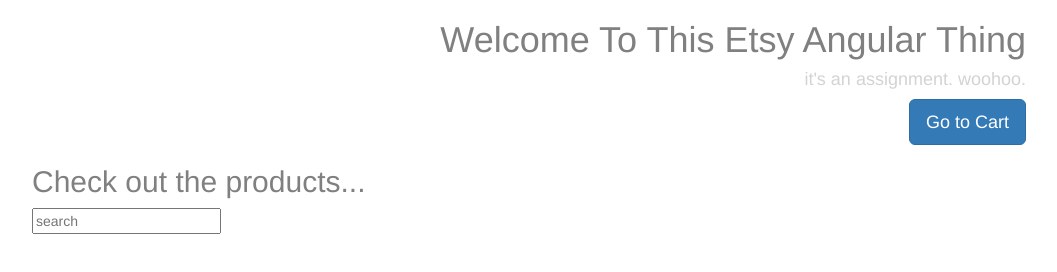
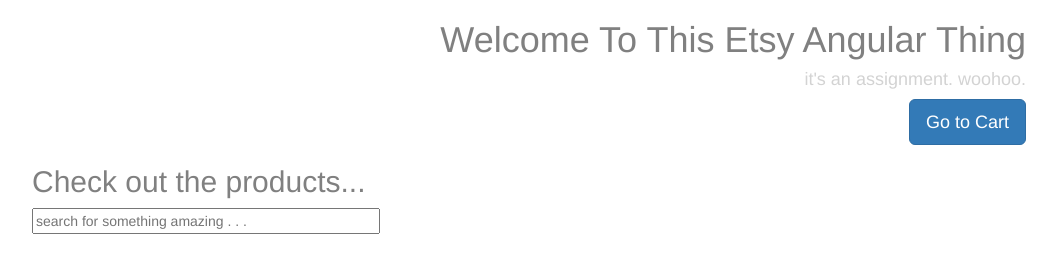
Before and after one commit to Elizabeth-Evans/etsyAngular, a website: page index.html in a window 1280 px wide. Shown: the whole page, without its empty margins (175-1232 px from the left). Drawn offline with nearby package versions, Linux system fonts and the light colour scheme; some packages are replaced by stand-ins of ours; no server answers.

Commit message:
added search bar

```diff
--- a/main.css
+++ b/main.css
@@ -48,4 +48,5 @@
 }
 input{
   text-align: left;
+  width:35%;
 }
--- a/templates/index.html
+++ b/templates/index.html
@@ -2,7 +2,7 @@
 <div><a href = "/#/cart"><button type="button"  class="btn btn-lg btn-primary">Go to Cart</button></a></div>
 </div>
 <h2>Check out the products...</h2>
-<div><input type="text" name="name" ng-model="search" placeholder="search"></div>
+<div><input type="text" name="name" ng-model="search" placeholder="search for something amazing . . ."></div>
 
 <div ng-repeat="listing in listings | filter:search" class="col-md-6">
 <img ng-src="{{listing.MainImage.url_170x135}}" charset="utf-8"/>
```
